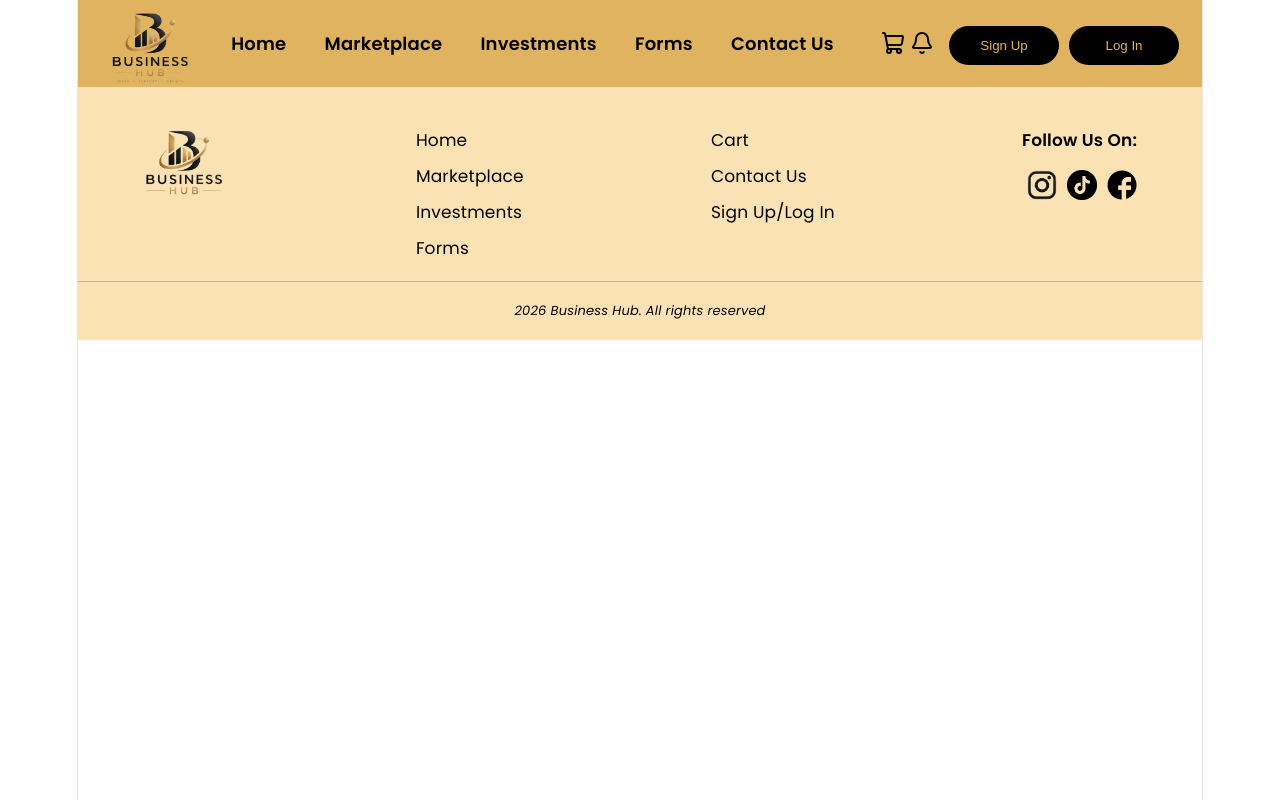
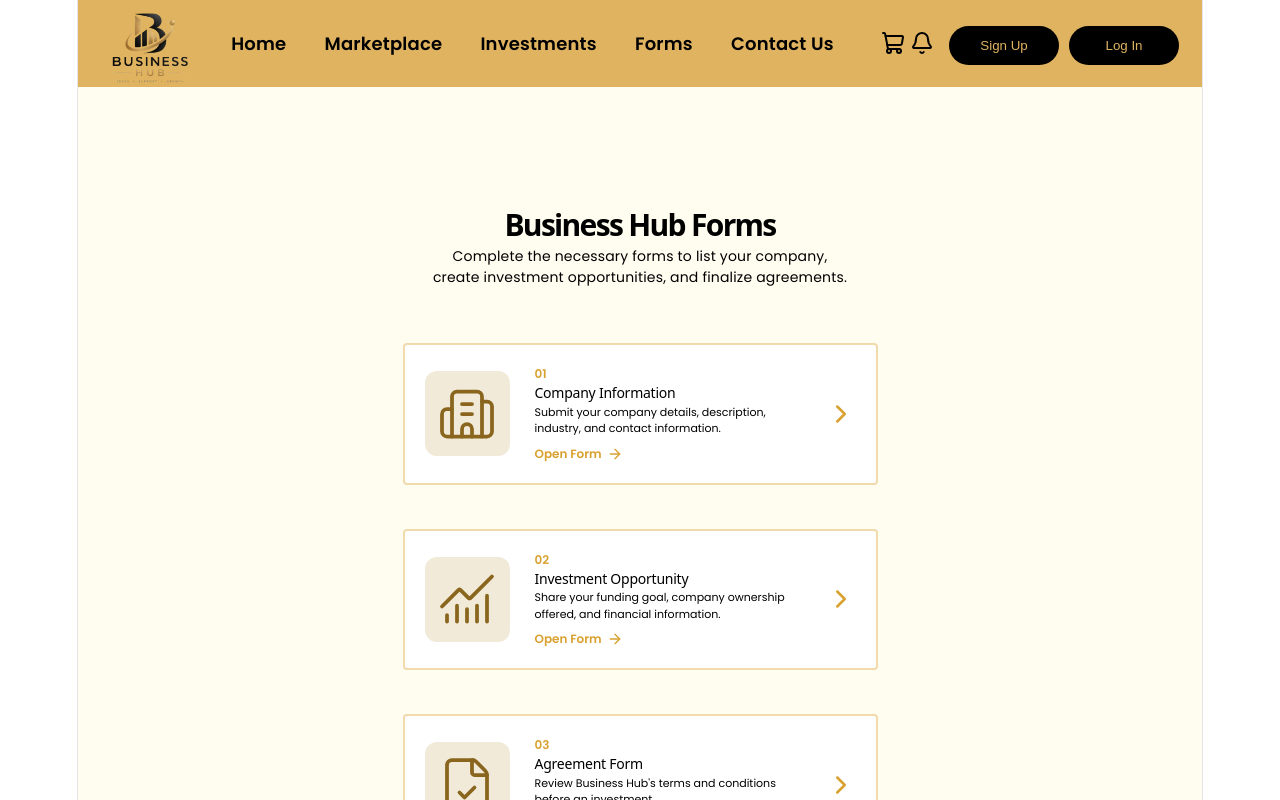
Before and after one commit to Romy-G-2027/BusinessHub2026, a React (Vite) app: page /Forms in a window 1280 px wide. Shown: the top 800 px of the page. Built offline with nearby package versions, Linux system fonts and the light colour scheme; a web font is replaced by a local one.

Commit message:
new 11-23

```diff
--- a/src/App.tsx
+++ b/src/App.tsx
@@ -24,6 +24,7 @@ import InvestmentsSearch from './Investments';
 import InvestAgreement from './InvestAgreement';
 import CompForm from './CompForm';
 import InvestForm from './InvestForm';
+import Forms from './Forms'
 
 import './App.css';
 
@@ -62,7 +63,7 @@ function App() {
         <Route path="/CompForm" element={<CompForm />} />
 
         <Route path="/InvestForm" element={<InvestForm />} />
-
+        <Route path = "/Forms" element={<Forms/>}/>
       </Routes>
 
       <FooterNew />
--- /dev/null
+++ b/src/Forms.css
@@ -0,0 +1,217 @@
+@import url('https://fonts.googleapis.com/css2?family=Poppins:wght@400;500;600;700&display=swap');
+
+.forms-page {
+    width: 100%;
+    min-height: 100vh;
+    padding: 55px 20px 100px;
+    box-sizing: border-box;
+
+    background-color: #FFFCF0;
+    font-family: 'Poppins', sans-serif;
+}
+
+.forms-heading {
+    text-align: center;
+    margin-bottom: 55px;
+}
+
+.forms-heading h1 {
+    font-size: 30px;
+    font-weight: 700;
+    color: black;
+    margin-bottom: 8px;
+}
+
+.forms-heading p {
+    font-size: 14px;
+    line-height: 1.5;
+    color: black;
+    margin: 0;
+}
+
+.forms-list {
+    width: 100%;
+    max-width: 475px;
+    margin: 0 auto;
+
+    display: flex;
+    flex-direction: column;
+    gap: 44px;
+}
+
+.form-card {
+    width: 100%;
+    min-height: 130px;
+    padding: 20px;
+
+    display: flex;
+    align-items: center;
+    gap: 25px;
+
+    background-color: white;
+    border: 2px solid #F1DAAC;
+    border-radius: 4px;
+
+    text-align: left;
+    font-family: 'Poppins', sans-serif;
+    color: inherit;
+    cursor: pointer;
+
+    transition: border-color 0.2s;
+}
+
+.form-card:hover,
+.form-card:focus-visible {
+    border-color: #BC7C03;
+}
+
+.form-card-icon {
+    width: 85px;
+    height: 85px;
+    min-width: 85px;
+
+    display: flex;
+    align-items: center;
+    justify-content: center;
+
+    background-color: #F1EAD8;
+    border-radius: 12px;
+
+    color: #89651D;
+}
+
+.form-card-icon svg {
+    width: 60px;
+    height: 60px;
+    stroke-width: 1.5;
+}
+
+.form-card-content {
+    flex: 1;
+    min-width: 0;
+}
+
+.form-card-number {
+    display: block;
+    color: #D9A12F;
+    font-size: 12px;
+    font-weight: 600;
+    margin-bottom: 2px;
+}
+
+.form-card-content h2 {
+    font-size: 14px;
+    font-weight: 500;
+    color: black;
+    margin: 0;
+}
+
+.form-card-content p {
+    font-size: 11px;
+    line-height: 1.5;
+    color: black;
+    margin: 2px 0 8px;
+}
+
+.form-card-link {
+    display: flex;
+    align-items: center;
+    gap: 5px;
+
+    color: #D9A12F;
+    font-size: 12px;
+    font-weight: 600;
+}
+
+.form-card-arrow {
+    width: 30px;
+    height: 30px;
+    min-width: 30px;
+    color: #D9A12F;
+    stroke-width: 2;
+}
+
+/* Wrapper around an opened form */
+.form-view {
+    position: relative;
+    background-color: #FFFCF0;
+    min-height: 100vh;
+}
+
+
+.back-bar {
+    position: relative;
+    z-index: 100;
+    display: flex;
+    justify-content: flex-start;
+    text-align: left;
+    padding: 20px 5% 20px;
+
+}
+
+.back-to-forms {
+    display: inline-block;
+    margin: 0;
+    padding: 10px 18px;
+
+    background-color: white;
+    border: 1px solid #BC7C03;
+    border-radius: 5px;
+    color: #BC7C03;
+    font-family: 'Poppins', sans-serif;
+    font-size: 14px;
+    cursor: pointer;
+    pointer-events: auto;
+}
+
+.back-to-forms:hover {
+    background-color: #F1DAAC;
+}
+
+.form-view-content {
+    position: relative;
+    z-index: 1;
+}
+
+@media (max-width: 600px) {
+    .forms-page {
+        padding: 40px 18px 60px;
+    }
+
+    .forms-heading h1 {
+        font-size: 25px;
+    }
+
+    .forms-heading p {
+        font-size: 12px;
+    }
+
+    .forms-list {
+        gap: 25px;
+    }
+
+    .form-card {
+        padding: 14px;
+        gap: 12px;
+    }
+
+    .form-card-icon {
+        width: 65px;
+        height: 65px;
+        min-width: 65px;
+    }
+
+    .form-card-icon svg {
+        width: 45px;
+        height: 45px;
+    }
+
+    .form-card-arrow {
+        width: 22px;
+        min-width: 22px;
+    }
+
+    .back-bar {
+        padding: 20px 18px 0;
+    }
+}
--- /dev/null
+++ b/src/Forms.jsx
@@ -0,0 +1,130 @@
+import { useState } from "react";
+import "./Forms.css";
+
+import CompForm from "./CompForm";
+import InvestForm from "./InvestForm";
+import InvestAgreement from "./InvestAgreement";
+
+import {
+    Building2,
+    ChartNoAxesCombined,
+    FileCheck,
+    ChevronRight,
+    ArrowRight
+} from "lucide-react";
+
+function Forms() {
+    const [activeForm, setActiveForm] = useState(null);
+
+    const formOptions = [
+        {
+            number: "01",
+            title: "Company Information",
+            description: "Submit your company details, description, industry, and contact information.",
+            component: "company",
+            icon: <Building2 />
+        },
+        {
+            number: "02",
+            title: "Investment Opportunity",
+            description: "Share your funding goal, company ownership offered, and financial information.",
+            component: "investment",
+            icon: <ChartNoAxesCombined />
+        },
+        {
+            number: "03",
+            title: "Agreement Form",
+            description: "Review Business Hub's terms and conditions before an investment.",
+            component: "agreement",
+            icon: <FileCheck />
+        }
+    ];
+
+    const formViews = {
+        company: CompForm,
+        investment: InvestForm,
+        agreement: InvestAgreement
+    };
+
+    const goBack = () => {
+        setActiveForm(null);
+        window.scrollTo(0, 0);
+    };
+
+    if (activeForm) {
+        const ActiveFormView = formViews[activeForm];
+
+        return (
+            <div className="form-view">
+                <div className="back-bar">
+                    <button
+                        type="button"
+                        className="back-to-forms"
+                        onClick={goBack}
+                    >
+                        ← Back to Forms
+                    </button>
+                </div>
+
+                <div className="form-view-content">
+                    <ActiveFormView onBack={goBack} />
+                </div>
+            </div>
+        );
+    }
+
+    return (
+        <main className="forms-page">
+
+            <div className="forms-heading">
+                <h1>Business Hub Forms</h1>
+
+                <p>
+                    Complete the necessary forms to list your company,
+                    <br />
+                    create investment opportunities, and finalize agreements.
+                </p>
+            </div>
+
+            <div className="forms-list">
+
+                {formOptions.map((form) => (
+                    <button
+                        type="button"
+                        className="form-card"
+                        key={form.number}
+                        onClick={() => setActiveForm(form.component)}
+                    >
+
+                        <div className="form-card-icon">
+                            {form.icon}
+                        </div>
+
+                        <div className="form-card-content">
+
+                            <span className="form-card-number">
+                                {form.number}
+                            </span>
+
+                            <h2>{form.title}</h2>
+
+                            <p>{form.description}</p>
+
+                            <span className="form-card-link">
+                                Open Form <ArrowRight size={16} />
+                            </span>
+
+                        </div>
+
+                        <ChevronRight className="form-card-arrow" />
+
+                    </button>
+                ))}
+
+            </div>
+
+        </main>
+    );
+}
+
+export default Forms;
--- a/src/InvestAgreement.jsx
+++ b/src/InvestAgreement.jsx
@@ -1,7 +1,18 @@
+import { useNavigate } from "react-router-dom";
 import './InvestAgreement.css';
 import { SendHorizontal } from "lucide-react";
 
-function InvestAgreement () {
+function InvestAgreement ({ onBack }) {
+    const navigate = useNavigate();
+
+    const handleContinue = () => {
+        if (onBack) {
+            onBack();
+        } else {
+            navigate("/Forms");
+        }
+    };
+
     return(
         <main>
             <h1>Agreement Form </h1>
@@ -98,7 +109,11 @@ function InvestAgreement () {
                 </label>
 
 
-                <button className="continue_button">
+                <button
+                    type="button"
+                    className="continue_button"
+                    onClick={handleContinue}
+                >
                     Agree &amp; Continue <SendHorizontal size={24} />
 
 
--- a/src/InvestForm.jsx
+++ b/src/InvestForm.jsx
@@ -1,10 +1,12 @@
 import { useState } from "react";
+import { useNavigate } from "react-router-dom";
 import "./InvestForm.css";
 import { SendHorizontal } from "lucide-react";
 import Popup from "./Popup";
 
-function InvestForm() {
+function InvestForm({ onBack }) {
     const [isPopupOpen, setIsPopupOpen] = useState(false);
+    const navigate = useNavigate();
 
     return (
         <main className="investment-page">
@@ -24,7 +26,14 @@ function InvestForm() {
 
             <form
                 className="investment-form"
-                onSubmit={(e) => e.preventDefault()}
+                onSubmit={(e) => {
+                    e.preventDefault();
+                    if (onBack) {
+                        onBack();
+                    } else {
+                        navigate("/Forms");
+                    }
+                }}
             >
 
                 <div className="investment-row">
@@ -35,7 +44,7 @@ function InvestForm() {
 
                         <input
                             className="investment-input"
-                            type="number"
+                            type="text"
                             placeholder="| TYPE TEXT HERE"
                             min="1"
                             required
@@ -64,7 +73,7 @@ function InvestForm() {
 
                         <input
                             className="investment-input"
-                            type="number"
+                            type="text"
                             placeholder="| TYPE TEXT HERE"
                             min="0.01"
                             max="100"
--- a/src/Navigation.jsx
+++ b/src/Navigation.jsx
@@ -29,7 +29,7 @@ function NavigationBar() {
           Investments
         </Link>
 
-        <Link to="/CompForm" className="Forms">
+        <Link to="/Forms" className="Forms">
           Forms
         </Link>
 
```
